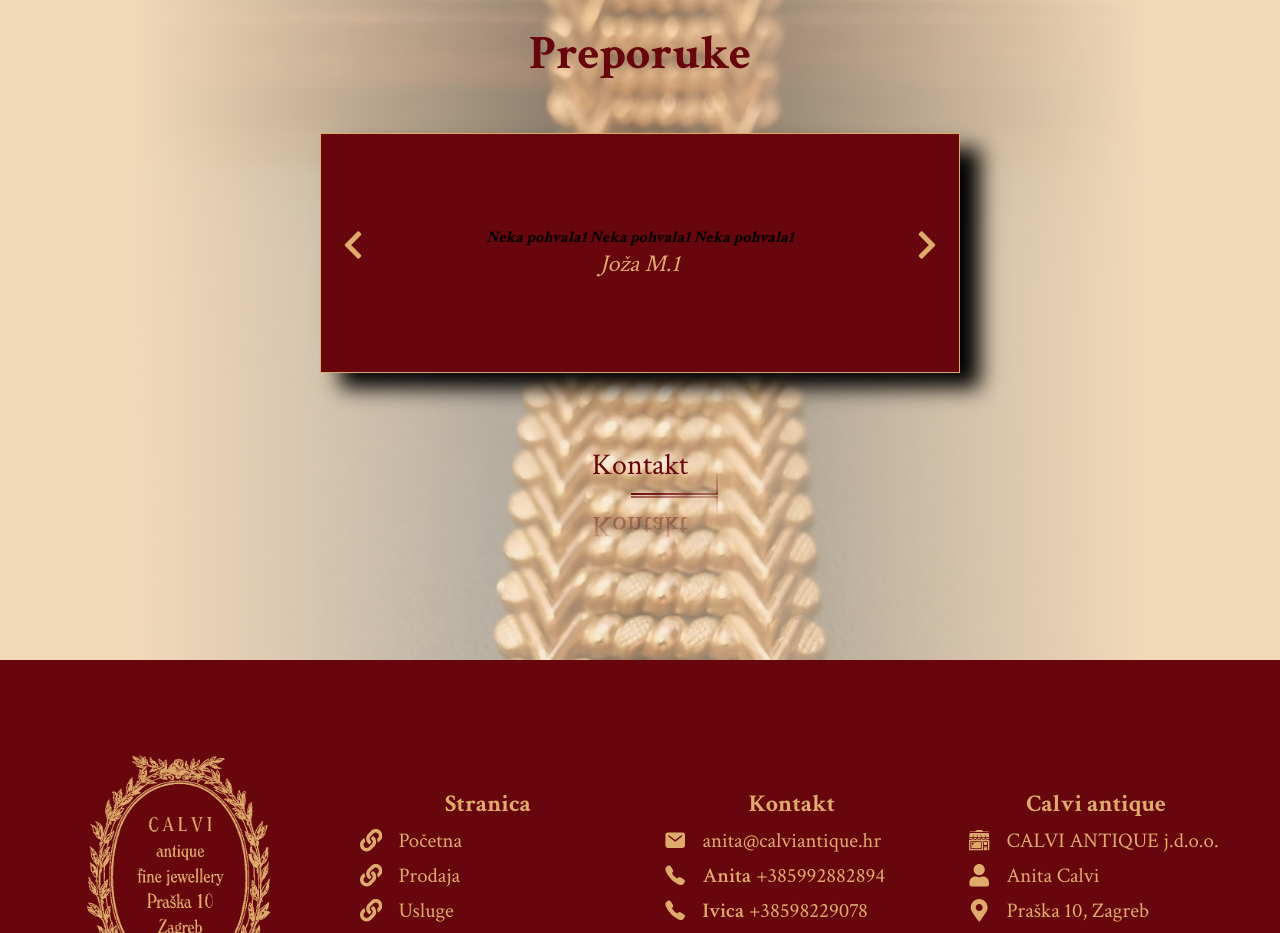
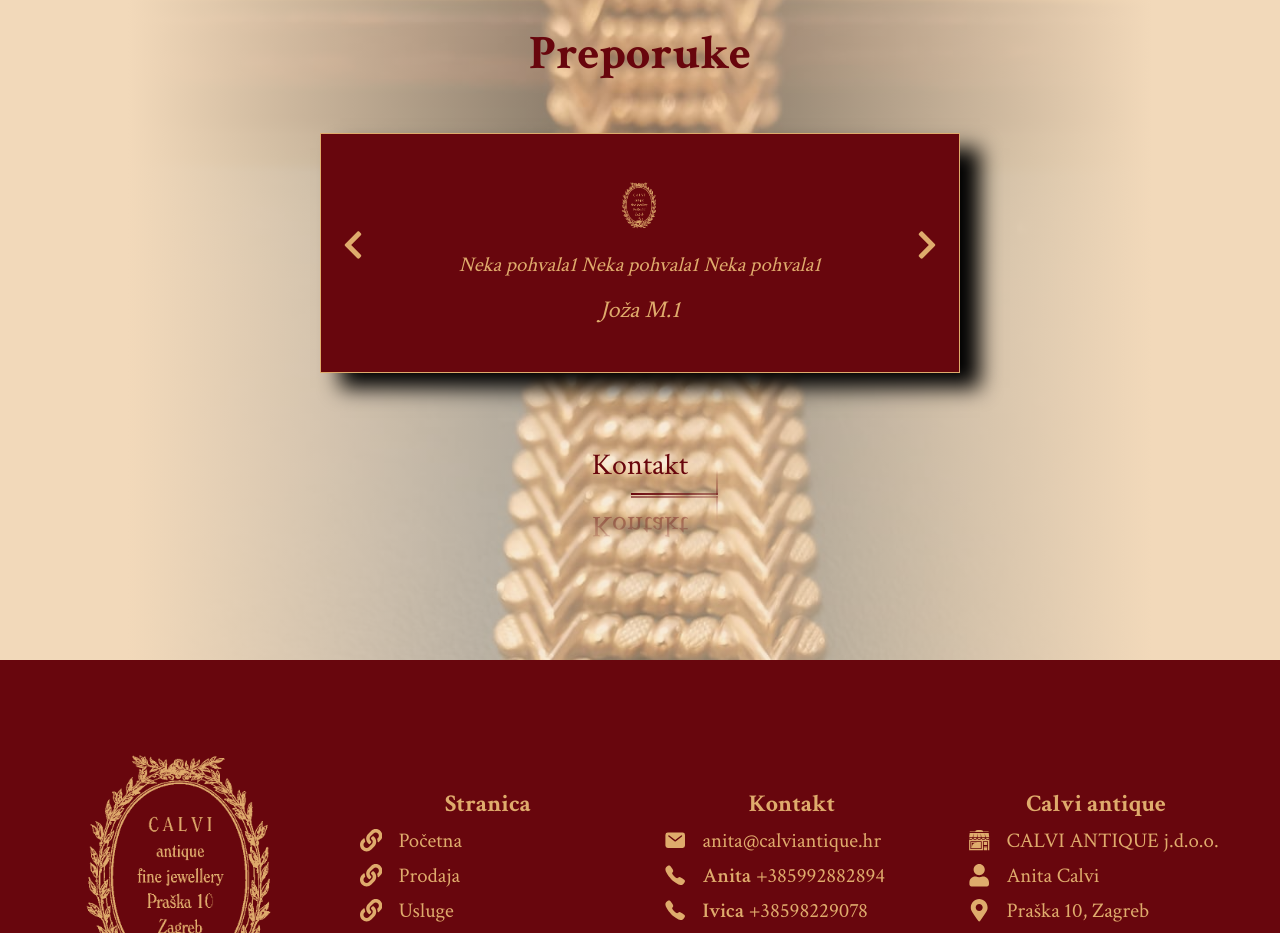
Before and after one commit to Tomislav-Busic/-jewelry-store, a React (Create React App) app: page / in a window 1280 px wide. Shown: the part 2987-3920 px from the top of the page. Built offline with nearby package versions, Linux system fonts and the light colour scheme; no server answers; the database is empty.

Commit message:
slider-testemonials logo

```diff
--- a/src/Components/HOMESectionsComponents/HomeSectionFive/HSFiveSlider/HSFiveSlider.css
+++ b/src/Components/HOMESectionsComponents/HomeSectionFive/HSFiveSlider/HSFiveSlider.css
@@ -1,7 +1,7 @@
 .slider-testem {
   position: relative;
   margin: 2rem 0;
-  height: 15rem;
+  min-height: 15rem;
   width: 40rem;
   background-color: #68060d;
   border: 1px solid #dfab6c;
@@ -47,4 +47,16 @@
   align-items: center;
   justify-content: center;
   flex-direction: column;
+  color: #dfab6c;
+}
+.slider-testem .slider-content .logo img {
+  height: 3rem;
+}
+.slider-testem .slider-content h4 {
+  font-size: 1.3rem;
+  font-weight: 400;
+  margin: 1rem 0;
+}
+.slider-testem .slider-content p {
+  font-weight: 300;
 }/*# sourceMappingURL=HSFiveSlider.css.map */
--- a/src/Components/HOMESectionsComponents/HomeSectionFive/HSFiveSlider/HSFiveSlider.jsx
+++ b/src/Components/HOMESectionsComponents/HomeSectionFive/HSFiveSlider/HSFiveSlider.jsx
@@ -2,6 +2,7 @@ import React, { useState } from "react";
 import "./HSFiveSlider.scss";
 import { testemonials } from "./testemonials";
 import { FaChevronRight, FaChevronLeft } from "react-icons/fa";
+import logo from "../../../../images/calvi.png";
 
 export const HSFiveSlider = () => {
   const [currentIndex, setCurrentIndex] = useState(0);
@@ -27,6 +28,9 @@ export const HSFiveSlider = () => {
         <FaChevronRight className="icon" />
       </button>
       <div className="slider-content">
+        <div className="logo">
+          <img src={logo} />
+        </div>
         <h4>
           <i>{testemonials[currentIndex].content}</i>
         </h4>
--- a/src/Components/HOMESectionsComponents/HomeSectionFive/HSFiveSlider/HSFiveSlider.scss
+++ b/src/Components/HOMESectionsComponents/HomeSectionFive/HSFiveSlider/HSFiveSlider.scss
@@ -4,7 +4,7 @@
 .slider-testem {
     position: relative;
     margin: 2rem 0;
-    height: 15rem;
+    min-height: 15rem;
     width: 40rem;
     background-color: $main-color;
     border: 1px solid $font-color;
@@ -49,5 +49,22 @@
         height: 100%;
         padding: 2rem 3rem;
         @include flex-column;
+            color: $font-color;
+
+                .logo {
+                    img {
+                        height: 3rem;
+                    }
+                }
+
+                h4 {
+                    font-size: 1.3rem;
+                    font-weight: 400;
+                    margin: 1rem 0;
+                }
+
+                p {
+                    font-weight: 300;
+                }
     }
 }
```
Also changed, not shown: 1 other file (tests, documents, lock files or other folders).
